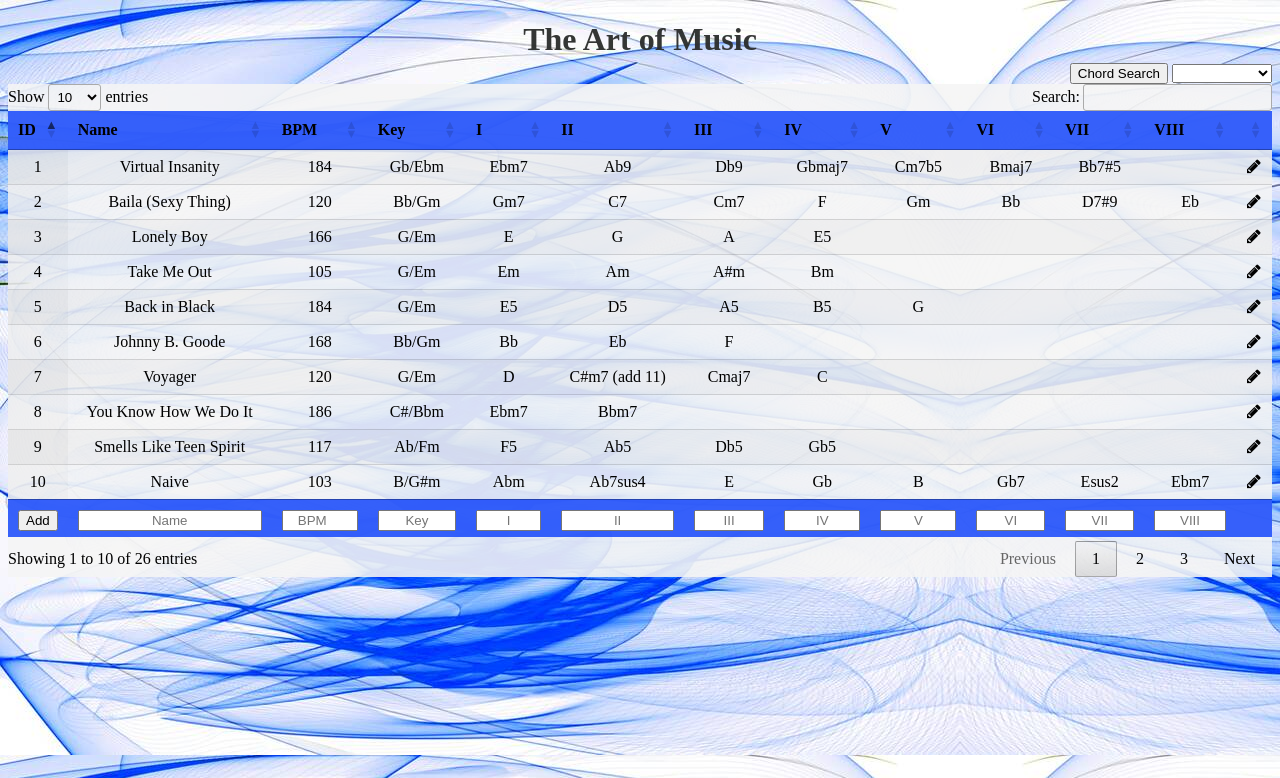
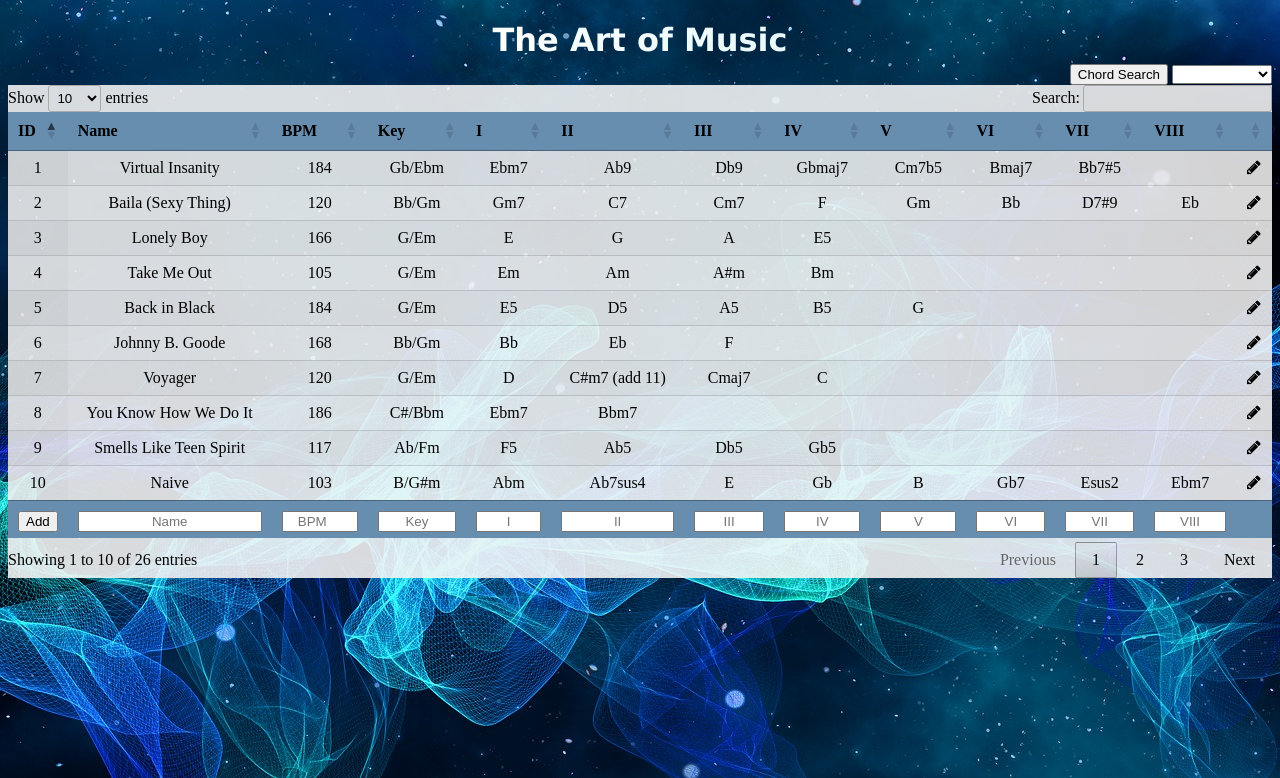
Before and after one commit to JEM1100/The-Art-Of-Music, a PHP site: page / in a window 1280 px wide. Shown: the top 778 px of the page. Run offline with PHP 8.4, Linux system fonts and the light colour scheme; data comes from the database, SQL or seed files in the repository; some libraries are stand-ins or nearby versions.

Commit message:
changes background image and heading colors

```diff
--- a/css/styles.css
+++ b/css/styles.css
@@ -1,11 +1,16 @@
 /*------------------------------------------ Heading -------------------------------------------------------*/
 
 .heading1{
-  color:rgba(42, 44, 43, 0.952);
+  background-image:linear-gradient(90deg,red, rgb(255, 255, 255),rgb(228, 247, 248),purple);
+  -webkit-background-clip: text;
+  -webkit-text-fill-color: transparent;
   text-align: center;
   text-shadow: 1px black;
   margin-bottom:5px;
+  font-family:Verdana, Geneva, Tahoma, sans-serif;
 }
+
+
 
 /* ------------------------------------Chord Dropdown Search -------------------------------------------------*/
 
@@ -34,7 +39,7 @@
 }
 
 table.dataTable thead, tfoot {
-  background-color: rgba(4, 58, 252, 0.788);
+  background-color: rgb(103,141,175);
 }
 
 #addEntryForm{
```
Also changed, not shown: img/background1.jpg.
